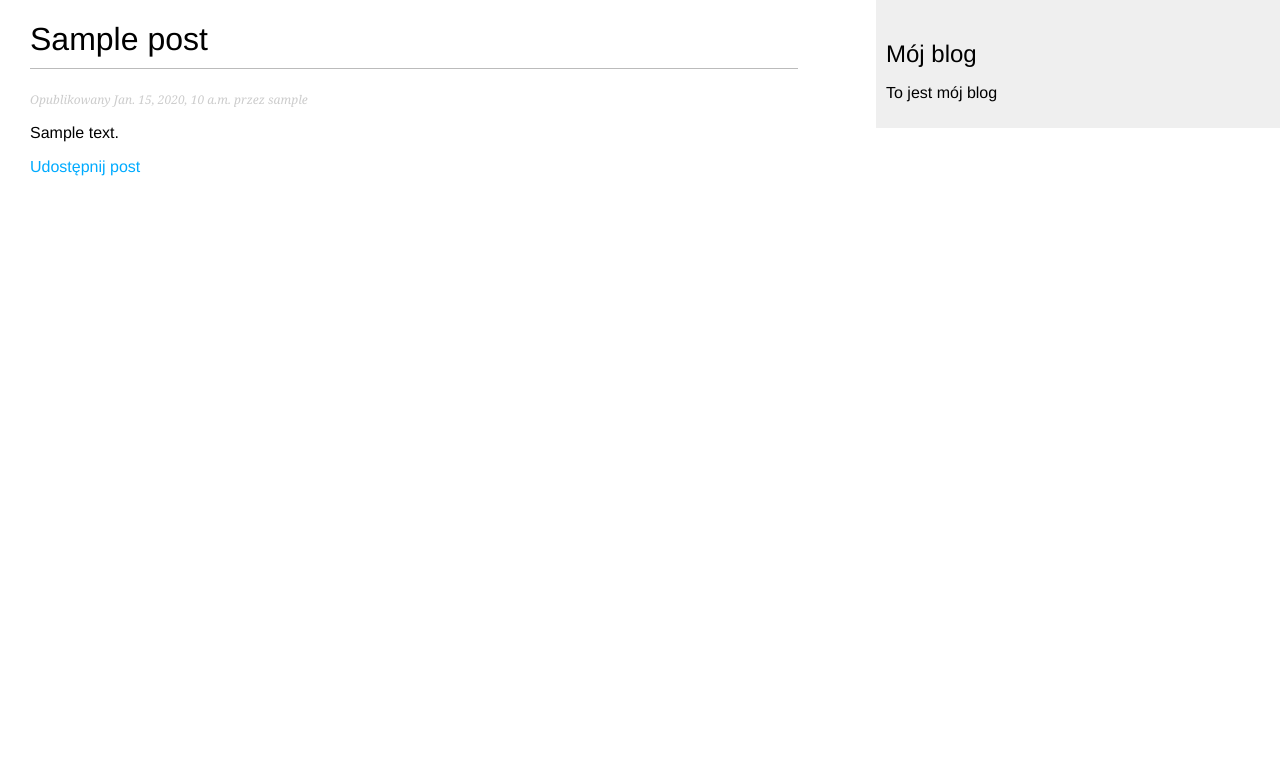
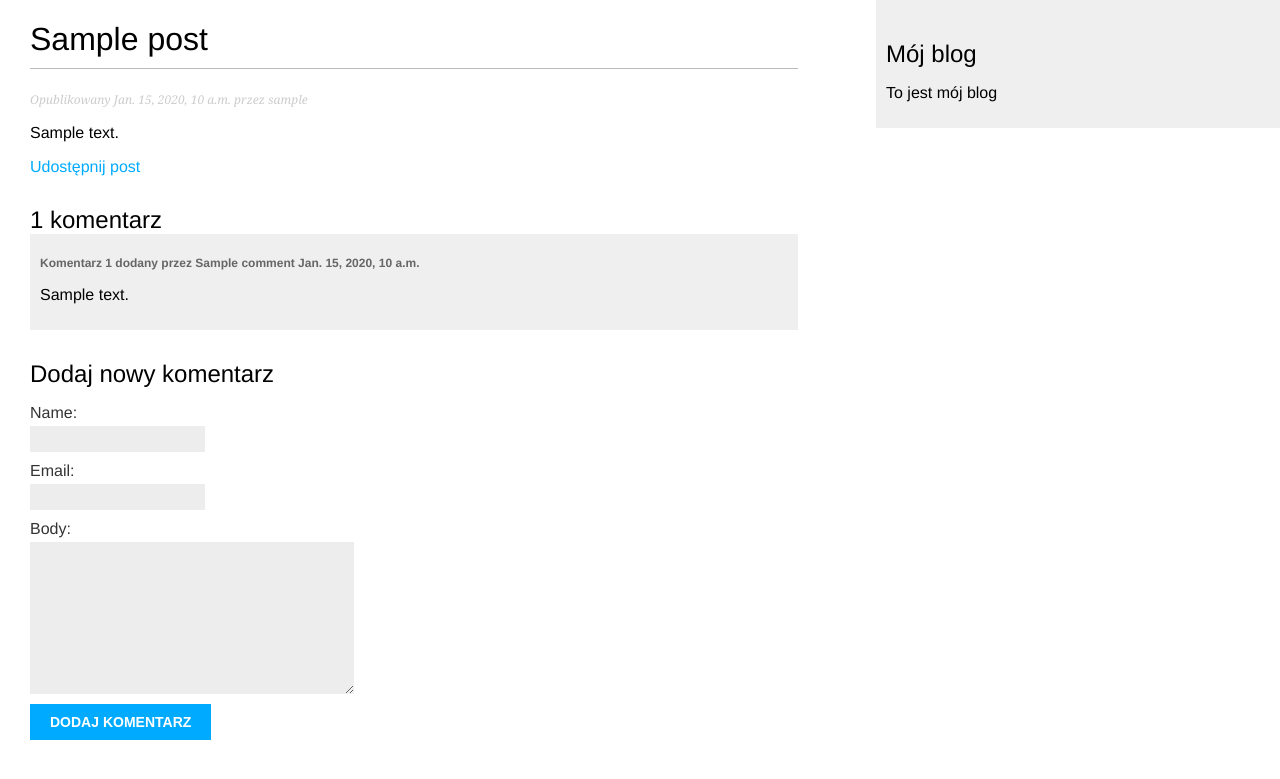
Before and after one commit to pawelczakpiotr/django-blog, a Django app: a page that uses blog/templates/blog/post/detail.html in a window 1280 px wide. Shown: the top 779 px of the page. Run offline with Django 3.2, Linux system fonts and the light colour scheme; tables that the repository leaves empty hold one stand-in row (values such as "Sample post").

Commit message:
Add comments functionality

```diff
--- a/blog/forms.py
+++ b/blog/forms.py
@@ -1,4 +1,5 @@
 from django import forms
+from blog.models import Comment
 
 
 class EmailPostForm(forms.Form):
@@ -6,3 +7,9 @@ class EmailPostForm(forms.Form):
     email = forms.EmailField()
     to = forms.EmailField()
     comments = forms.CharField(required=False, widget=forms.Textarea)
+
+
+class CommentForm(forms.ModelForm):
+    class Meta:
+        model = Comment
+        fields = ('name', 'email', 'body')
--- a/blog/models.py
+++ b/blog/models.py
@@ -37,3 +37,19 @@ class Post(models.Model):
         post_day = self.publish.strftime('%d')
         post_slug = self.slug
         return reverse('blog:post_detail', args=[post_year, post_month, post_day, post_slug])
+
+
+class Comment(models.Model):
+    post = models.ForeignKey(Post, on_delete=models.CASCADE, related_name='comments')
+    name = models.CharField(max_length=80)
+    email = models.EmailField()
+    body = models.TextField()
+    created = models.DateTimeField(auto_now_add=True)
+    updated = models.DateTimeField(auto_now=True)
+    active = models.BooleanField(default=True)
+
+    class Meta:
+        ordering = ('created',)
+
+    def __str__(self):
+        return f'Komentarz dodany przez {self.name} dla posta {self.post}'
--- a/blog/templates/blog/post/detail.html
+++ b/blog/templates/blog/post/detail.html
@@ -12,4 +12,30 @@
     <p>
         <a href="{% url "blog:post_share" post.id %}"> Udostępnij post </a>
     </p>
+
+    {% with comments.count as total_comments %}
+        <h2>{{ total_comments }} komentarz{{ total_comments|pluralize:"y" }}</h2>
+    {% endwith %}
+
+    {% for comment in comments %}
+        <div class="comment">
+            <p class="info">
+                Komentarz {{ forloop.counter }} dodany przez {{ comment.name }} {{ comment.created }}
+            </p>
+            {{ comment.body|linebreaks }}
+        </div>
+    {% empty %}
+        <p>Nie ma jeszcze żadnych komentarzy</p>
+    {% endfor %}
+
+    {% if added %}
+        <h2>Twój komentarz został dodany</h2>
+    {% else %}
+        <h2>Dodaj nowy komentarz</h2>
+        <form action="." method="post">
+            {{ comment_form.as_p }}
+            {% csrf_token %}
+            <p><input type="submit" value="Dodaj komentarz"></p>
+        </form>
+    {% endif %}
 {% endblock content %}
--- a/blog/views.py
+++ b/blog/views.py
@@ -1,15 +1,15 @@
 from django.shortcuts import render, get_object_or_404
-from .models import Post
+from blog.models import Post, Comment
 from django.core.paginator import Paginator, EmptyPage, PageNotAnInteger
 from django.views.generic import ListView
-from .forms import EmailPostForm
+from blog.forms import EmailPostForm, CommentForm
 from django.core.mail import send_mail
 
 # Create your views here.
 
 
 class PostListView(ListView):
-    model = Post
+    queryset = Post.published.all()
     context_object_name = 'posts'
     paginate_by = 3
     template_name = 'blog/post/list.html'
@@ -19,7 +19,27 @@ def post_detail(request, year, month, day, post):
     post = get_object_or_404(Post, slug=post, status='published',
                              publish__year=year, publish__month=month, publish__day=day)
 
-    return render(request, 'blog/post/detail.html', {'post': post})
+    comments = post.comments.filter(active=True)
+    added = False
+
+    if request.method == 'POST':
+        comment_form = CommentForm(request.POST)
+        if comment_form.is_valid():
+            new_comment = comment_form.save(commit=False)
+            new_comment.post = post
+            new_comment.save()
+            added = True
+    else:
+        comment_form = CommentForm()
+
+    values_dict = {
+        'post': post,
+        'comments': comments,
+        'comment_form': comment_form,
+        'added': added,
+    }
+
+    return render(request, 'blog/post/detail.html', values_dict)
 
 
 def post_share(request, post_id):
@@ -31,8 +51,6 @@ def post_share(request, post_id):
         if form.is_valid():
             cd = form.cleaned_data
             post_url = request.build_absolute_uri(post.get_absolute_url())
-            # subject = f'{cd["name"]} ({cd["email"]}) zachęca do przeczytania "{post.title}"'
-
             subject = f"{cd['name']} ({cd['email']}) zacheca do przeczytania \"{post.title}\" "
             message = f'Przeczytaj post "{post.title}" na stronie {post_url}\n\nKomentarz dodany przez {cd["name"]}: {cd["comments"]}'
             send_mail(subject, message, 'admin@myblog.com', [cd['to']])
```
Also changed, not shown: blog/admin.py (+8 -1 lines), blog/migrations/0002_comment.py (added).
